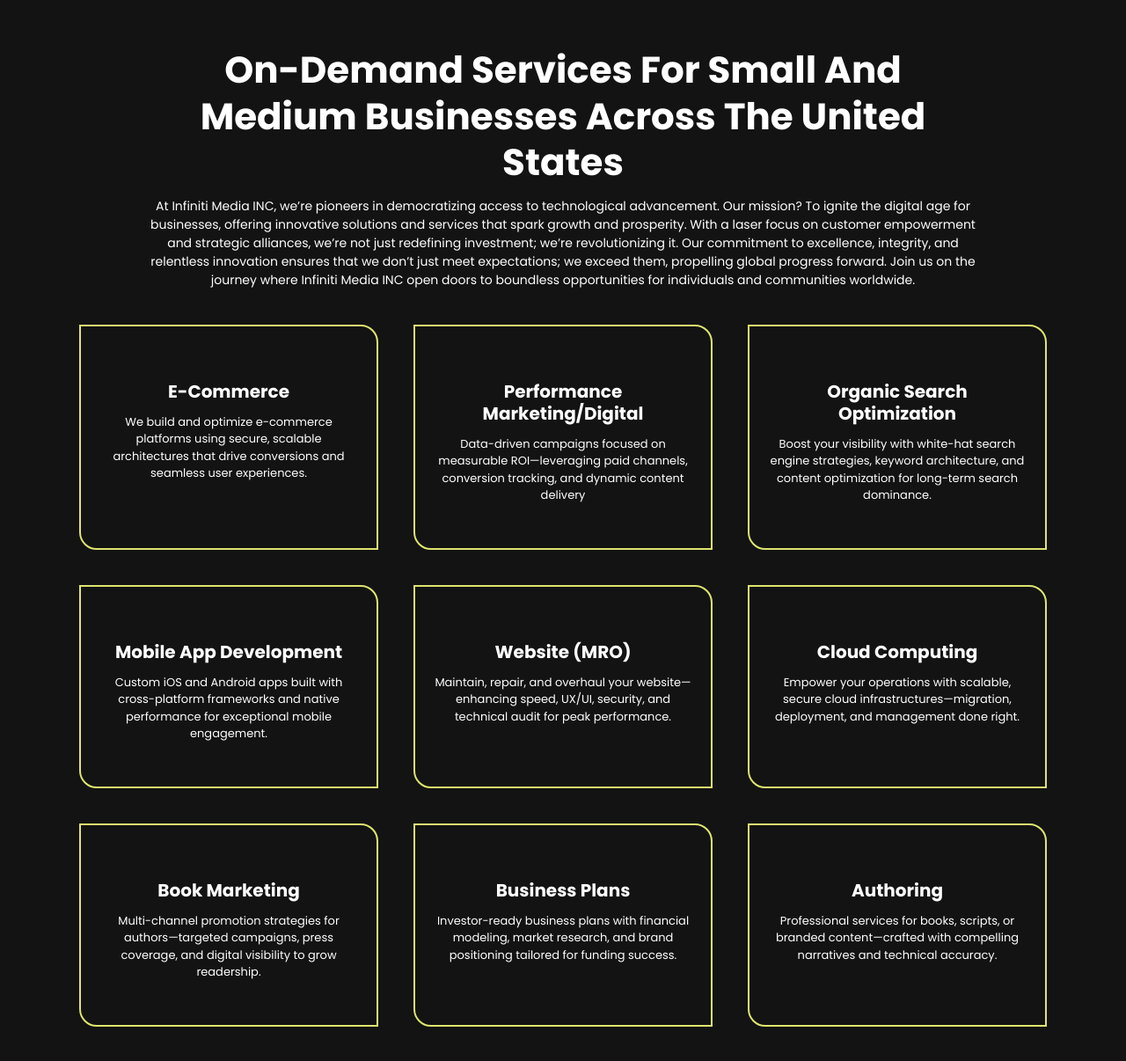
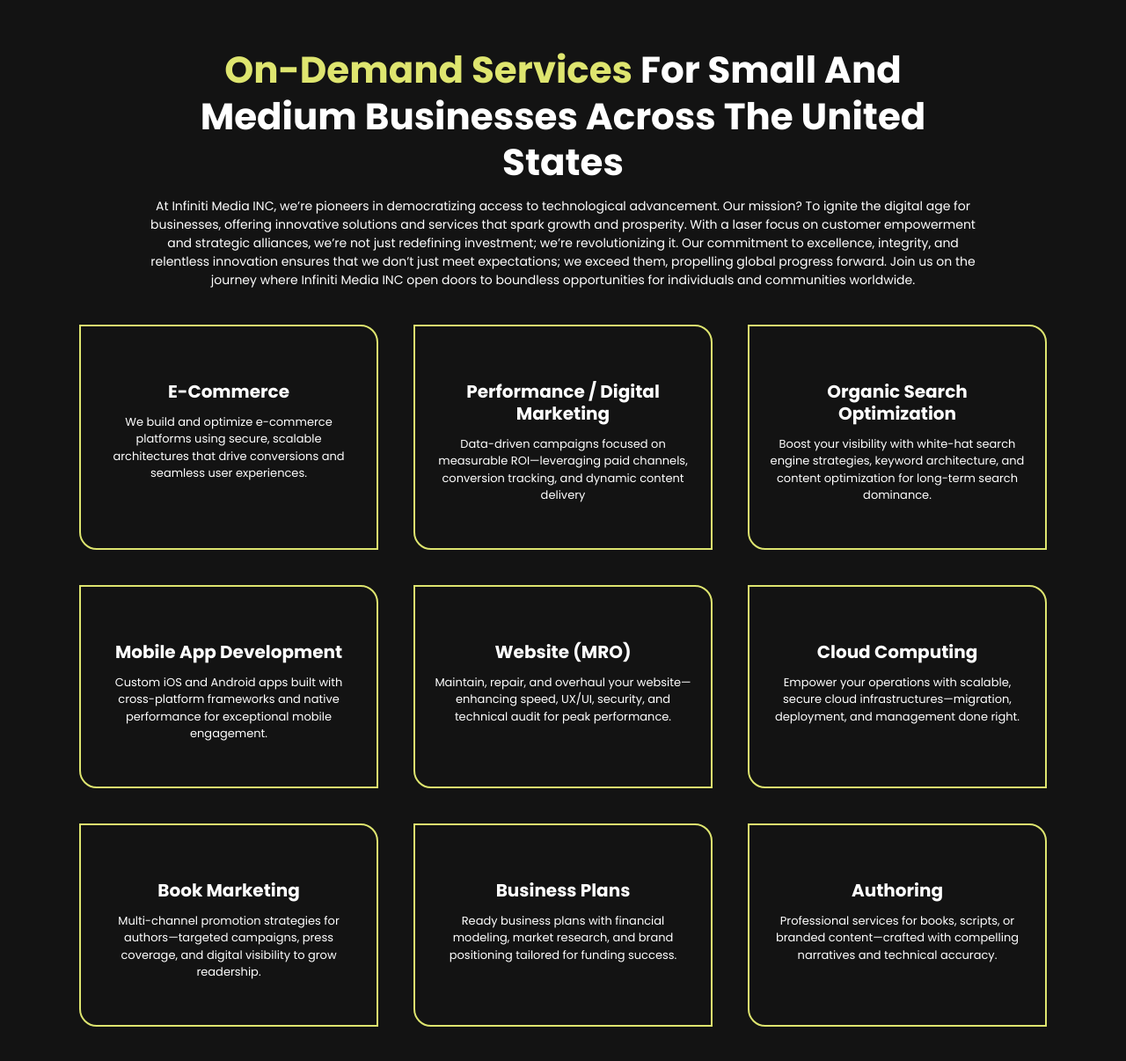
Before and after one commit to crystalliteCustomTeam/NewMediaInc, a Next.js app: page / in a window 1280 px wide. Shown: the part 686-1892 px from the top of the page at 88% size. Built offline with nearby package versions, Linux system fonts and the light colour scheme.

Commit message:
Fix Mukarram Stuffs

```diff
--- a/src/app/page.js
+++ b/src/app/page.js
@@ -19,7 +19,7 @@
         <div className="relative xl:py-[100px] lg:py-[80px] md:py-[60px] py-[40px] bg-[#131313]">
           <div className="container">
             <div className="sm:text-center text-justify text-white xl:w-[80%] mx-auto">
-              <h1 className="lg:text-[42px] md:text-[32px] text-[25px] leading-tight font-bold mb-3">On-Demand Services For Small And Medium Businesses Across The United States</h1>
+              <h1 className="lg:text-[42px] md:text-[32px] text-[25px] leading-tight font-bold mb-3"><span className="text-[#dee56f]">On-Demand Services</span> For Small And Medium Businesses Across The United States</h1>
               <p className="text-sm leading-normal font-normal">At Infiniti Media INC, we’re pioneers in democratizing access to technological advancement. Our mission? To ignite the digital age for businesses, offering innovative solutions and services that spark growth and prosperity. With a laser focus on customer empowerment and strategic alliances, we’re not just redefining investment; we’re revolutionizing it. Our commitment to excellence, integrity, and relentless innovation ensures that we don’t just meet expectations; we exceed them, propelling global progress forward. Join us on the journey where Infiniti Media INC open doors to boundless opportunities for individuals and communities worldwide.</p>
             </div>
             <div className="grid lg:grid-cols-3 md:grid-cols-2 grid-cols-1 md:gap-10 gap-7 mt-10 max-w-[1100px] mx-auto">
@@ -29,7 +29,7 @@
                     "E-Commerce",
                     "We build and optimize e-commerce platforms using secure, scalable architectures that drive conversions and seamless user experiences."],
                   [Icon2,
-                    "Performance Marketing/Digital",
+                    "Performance / Digital Marketing",
                     "Data-driven campaigns focused on measurable ROI—leveraging paid channels, conversion tracking, and dynamic content delivery"],
                   [Icon3,
                     "Organic Search Optimization",
@@ -48,7 +48,7 @@
                     "Multi-channel promotion strategies for authors—targeted campaigns, press coverage, and digital visibility to grow readership."],
                   [Icon6,
                     "Business Plans",
-                    "Investor-ready business plans with financial modeling, market research, and brand positioning tailored for funding success."],
+                    "Ready business plans with financial modeling, market research, and brand positioning tailored for funding success."],
                   [Icon6,
                     "Authoring",
                     "Professional services for books, scripts, or branded content—crafted with compelling narratives and technical accuracy."]
```
